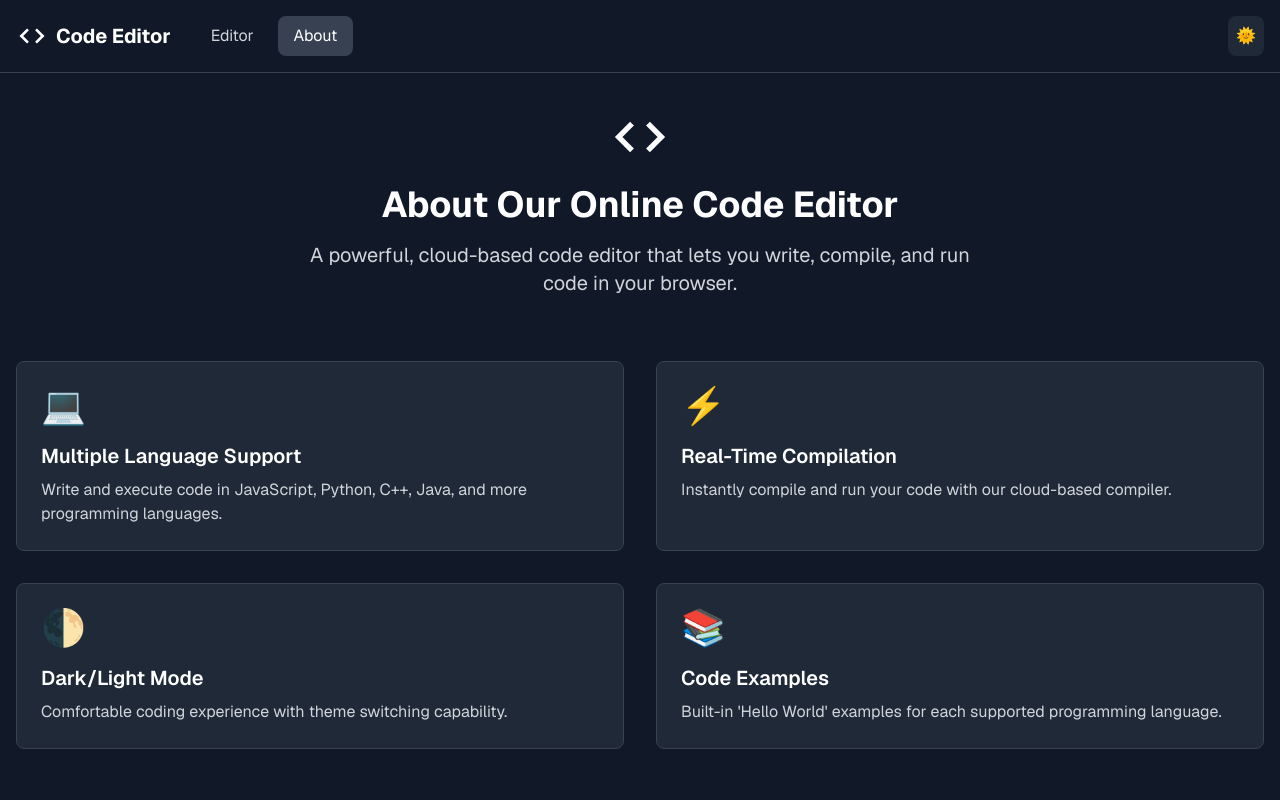
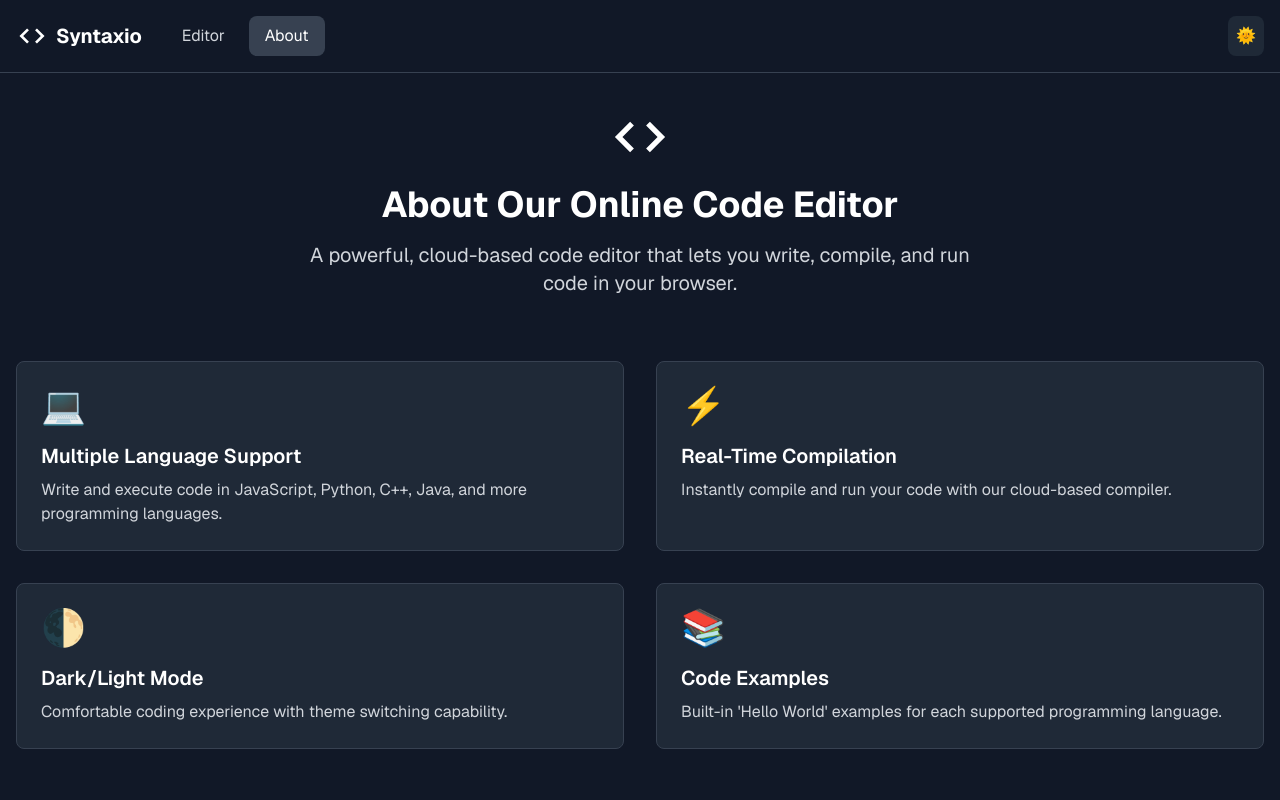
Before and after one commit to fahadwaseem8/Syntax, a Next.js app: page /about in a window 1280 px wide. Shown: the top 800 px of the page. Built offline with nearby package versions, Linux system fonts and the light colour scheme.

Commit message:
updated branding

```diff
--- a/app/layout.tsx
+++ b/app/layout.tsx
@@ -13,7 +13,7 @@ const geistMono = Geist_Mono({
 });
 
 export const metadata: Metadata = {
-  title: "SyntaxIO - Online Code Editor",
+  title: "Syntaxio - Online Code Editor",
   description: "A modern, collaborative online code editor for developers",
 };
 
--- a/components/header.tsx
+++ b/components/header.tsx
@@ -62,7 +62,7 @@ const Header = ({ isDarkMode, toggleTheme }: HeaderProps) => {
                   isDarkMode ? "text-white" : "text-gray-800"
                 }`}
               >
-                Code Editor
+                Syntaxio
               </span>
             </Link>
             <nav className="hidden md:flex space-x-2">
```
